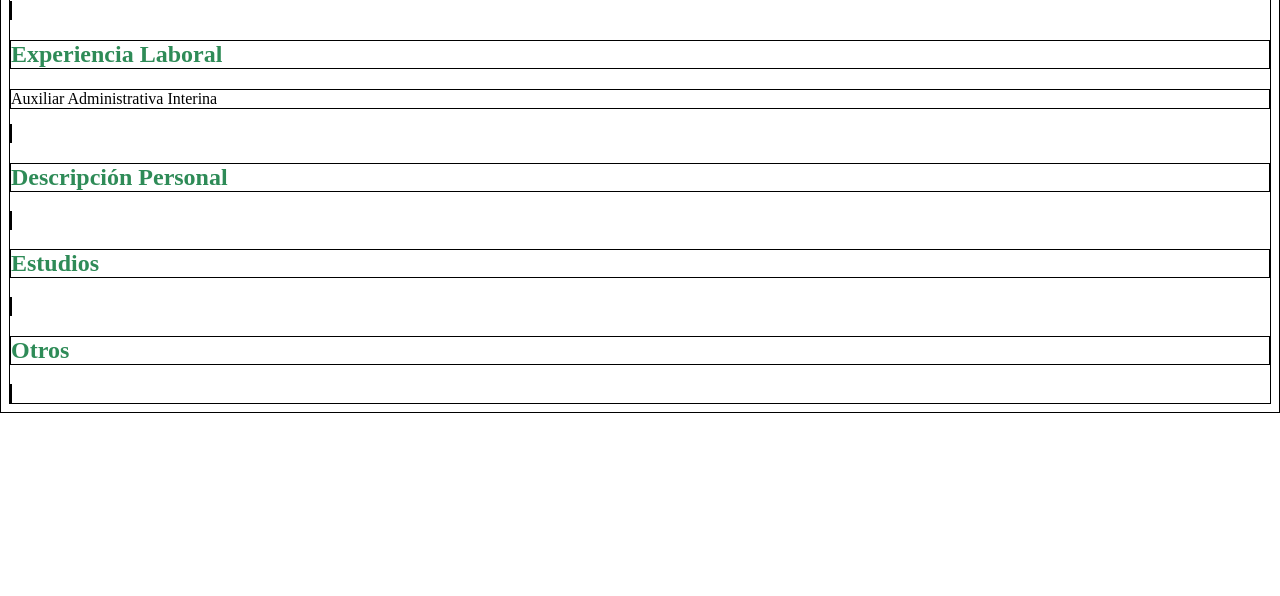
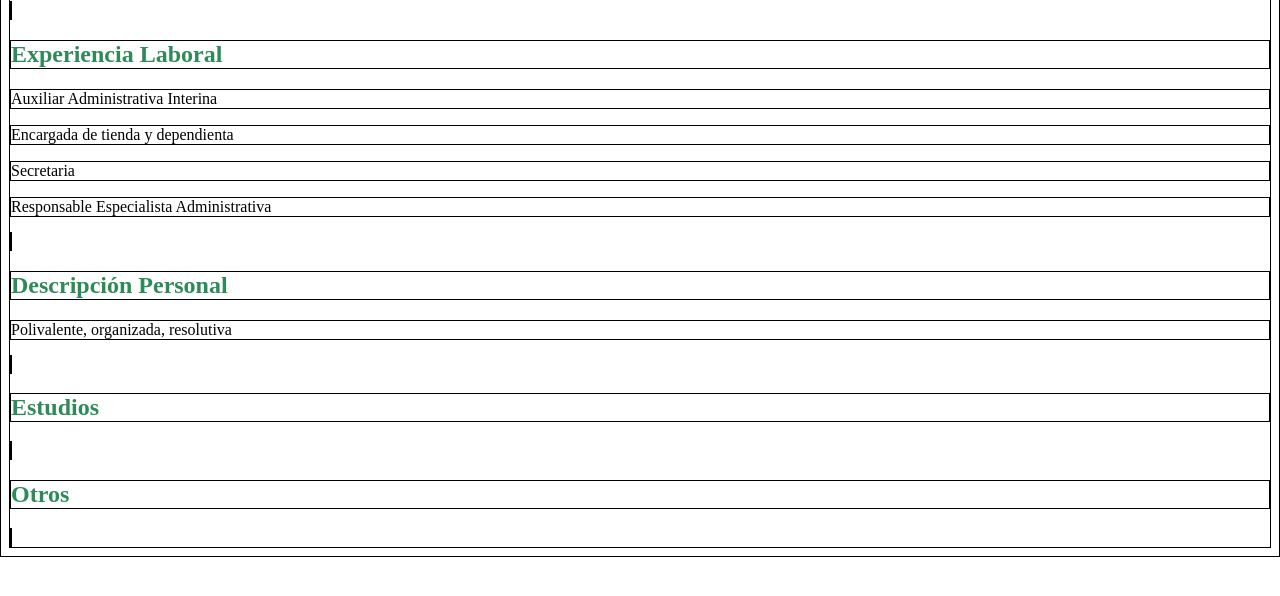
Before and after one commit to Taty1-hub/nuevocurriculum, a plain HTML site: page index.html in a window 1280 px wide. Shown: the part 90-686 px from the top of the page. Drawn offline with Linux system fonts and the light colour scheme.

Commit message:
añade línea

```diff
--- a/index.html
+++ b/index.html
@@ -11,12 +11,14 @@
     <class>
     <articule>
         <h2>Experiencia Laboral</h2>
-        <p>
-        Auxiliar Administrativa Interina
-        </p>
+        <p>Auxiliar Administrativa Interina</p>
+        <p>Encargada de tienda y dependienta</p>
+        <p>Secretaria</p>
+        <p>Responsable Especialista Administrativa</p>
     </articule>
     <articule>
         <h2>Descripción Personal</h2>
+        <p>Polivalente, organizada, resolutiva</p>
     </articule>
     <articule>
         <h2>Estudios</h2>
```
